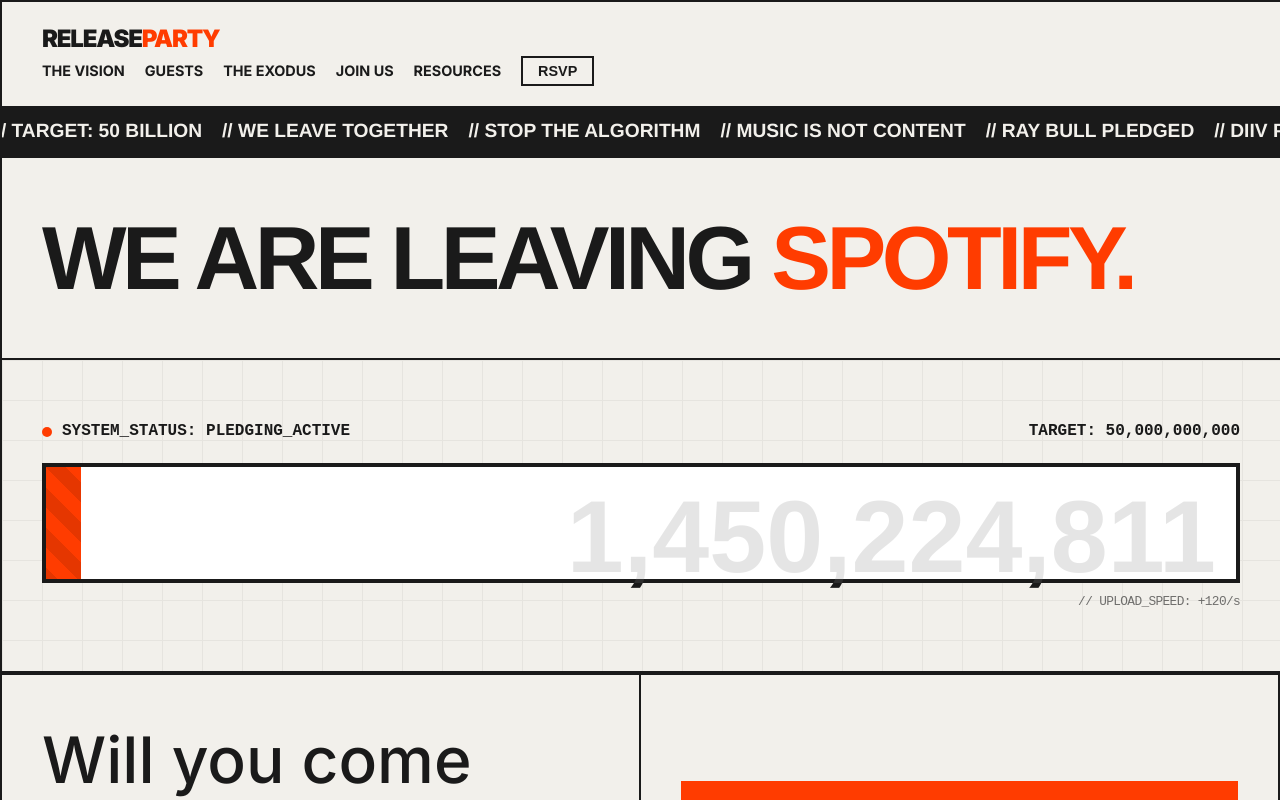
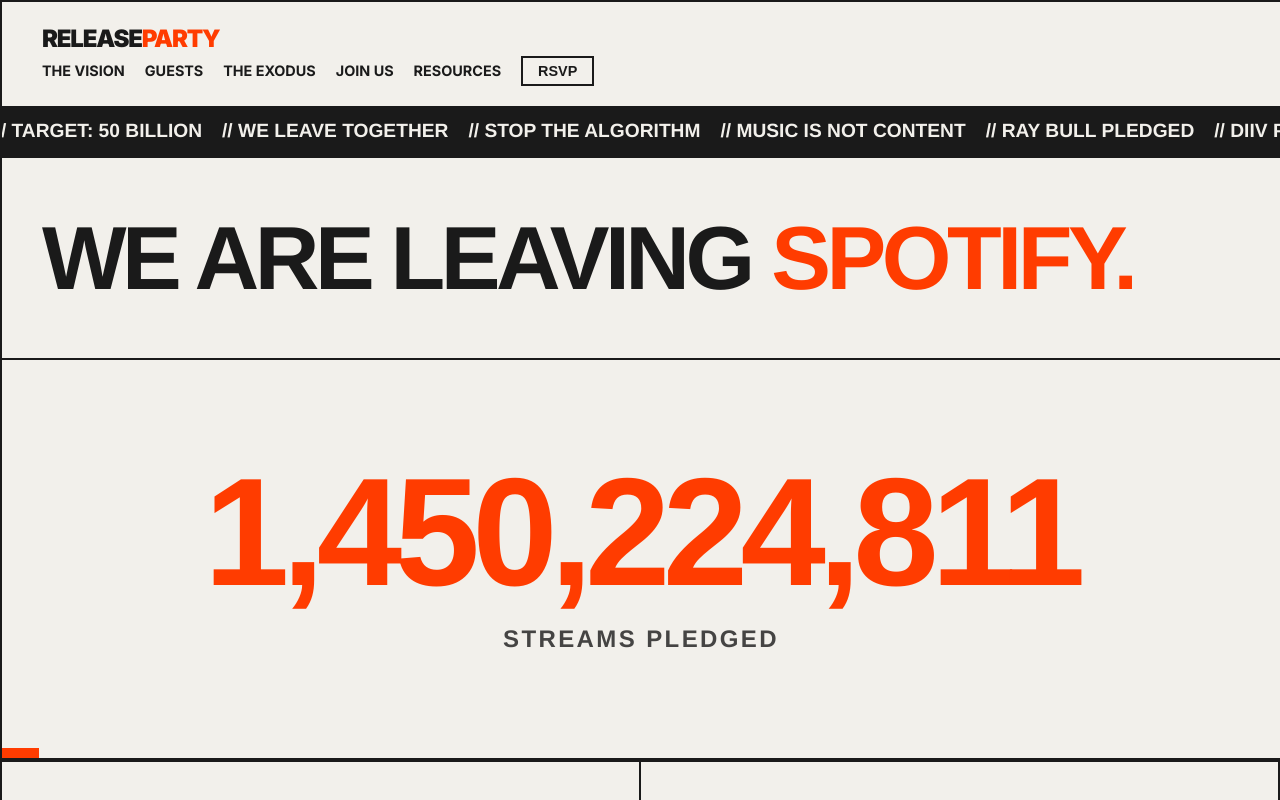
Before and after one commit to ang2990/releaseparty, a SvelteKit app: page / in a window 1280 px wide. Shown: the top 800 px of the page. Built offline with nearby package versions, Linux system fonts and the light colour scheme.

Commit message:
DESIGN: Simplify Ticker - Focus on the Number
- Remove industrial/video-game clutter

- Center and maximize the countdown number

- Move progress bar to a subtle bottom indicator

```diff
--- a/src/app.css
+++ b/src/app.css
@@ -120,108 +120,63 @@
     overflow: hidden;
 }
 
-/* INDUSTRIAL PROGRESS TICKER */
-.progress-meta {
+/* --- PROGRESS TICKER (MINIMAL) --- */
+.hero-counter-box {
+    background: var(--bg-color);
+    color: var(--text-color);
+    padding: 100px 40px; /* More vertical space */
     display: flex;
-    justify-content: space-between;
-    align-items: flex-end;
-    margin-bottom: 20px;
-    font-family: 'Courier New', monospace;
-    font-weight: 700;
-    text-transform: uppercase;
-    z-index: 2;
+    flex-direction: column;
+    justify-content: center;
+    align-items: center; /* Center everything */
+    width: 100%;
+    min-height: 400px;
+    border-bottom: 2px solid var(--line-color);
     position: relative;
 }
 
-.progress-label {
-    font-size: 1rem;
-    display: flex;
-    align-items: center;
-    gap: 10px;
+.progress-value {
+    font-family: var(--font-heading);
+    font-weight: 900;
+    /* Massive responsive scaling */
+    font-size: clamp(4rem, 12vw, 15rem);
+    line-height: 0.9;
+    letter-spacing: -0.05em;
+    color: var(--accent-color);
+    margin-bottom: 20px;
+    text-align: center;
+    font-variant-numeric: tabular-nums; /* Prevent jitter */
 }
 
-.progress-status {
-    display: inline-block;
-    width: 10px;
-    height: 10px;
-    background: var(--accent-color);
-    border-radius: 50%;
-    animation: blink 1s infinite;
+.progress-label {
+    font-family: var(--font-heading);
+    font-weight: 700;
+    font-size: clamp(1rem, 2vw, 1.5rem);
+    text-transform: uppercase;
+    letter-spacing: 0.1em;
+    opacity: 0.8;
 }
 
+/* Subtle Bottom Progress Bar */
 .progress-container {
+    position: absolute;
+    bottom: 0;
+    left: 0;
     width: 100%;
-    height: 120px; /* Massive bar */
-    border: 4px solid var(--text-color);
-    position: relative;
-    background: #fff;
-    z-index: 2;
+    height: 10px; /* Thin line */
+    background: transparent;
 }
 
 .progress-bar {
     height: 100%;
     background: var(--accent-color);
-    width: 0%; /* JS will animate this */
-    position: relative;
-    overflow: hidden;
-    transition: width 0.5s ease-out;
+    width: 0%;
+    transition: width 0.2s linear;
 }
 
-/* Striped Warning Pattern */
-.progress-bar::after {
-    content: "";
-    position: absolute;
-    top: 0; left: 0; bottom: 0; right: 0;
-    background-image: linear-gradient(
-        45deg,
-        rgba(0, 0, 0, 0.1) 25%,
-        transparent 25%,
-        transparent 50%,
-        rgba(0, 0, 0, 0.1) 50%,
-        rgba(0, 0, 0, 0.1) 75%,
-        transparent 75%,
-        transparent
-    );
-    background-size: 40px 40px;
-    animation: move-stripes 1s linear infinite;
-}
-
-/* The Big Number Overlay */
-.progress-value {
-    position: absolute;
-    right: 20px;
-    bottom: -10px; /* Slight overlap */
-    font-family: var(--font-heading);
-    font-weight: 900;
-    font-size: clamp(3rem, 8vw, 10rem);
-    line-height: 1;
-    color: var(--text-color);
-    mix-blend-mode: exclusion; /* Cool effect over the orange bar */
-    pointer-events: none;
-    white-space: nowrap;
-}
-
-/* Technical grid lines background */
-.hero-counter-box::before {
-    content: "";
-    position: absolute;
-    top: 0; left: 0; width: 100%; height: 100%;
-    background-image:
-        linear-gradient(var(--line-color) 1px, transparent 1px),
-        linear-gradient(90deg, var(--line-color) 1px, transparent 1px);
-    background-size: 40px 40px;
-    opacity: 0.05;
-    z-index: 1;
-}
-
-@keyframes blink {
-    0%, 100% { opacity: 1; }
-    50% { opacity: 0; }
-}
-
-@keyframes move-stripes {
-    0% { background-position: 0 0; }
-    100% { background-position: 40px 40px; }
+/* Remove old conflicting styles */
+.progress-meta, .progress-status {
+    display: none;
 }
 
 /* --- NAVIGATION --- */
--- a/src/routes/+page.svelte
+++ b/src/routes/+page.svelte
@@ -28,21 +28,11 @@
 <!-- LIVE TICKER SECTION -->
 <div class="grid-row">
     <div class="hero-counter-box" style="border-right: none; width: 100%;">
-        <div class="progress-meta">
-            <div class="progress-label">
-                <span class="progress-status"></span>
-                SYSTEM_STATUS: PLEDGING_ACTIVE
-            </div>
-            <div>TARGET: 50,000,000,000</div>
-        </div>
+        <div class="progress-value" id="mainCounter">1,450,221,161</div>
+        <div class="progress-label">Streams Pledged</div>
 
         <div class="progress-container">
             <div class="progress-bar" id="progressBar" style="width: 2.9%;"></div>
-            <div class="progress-value" id="mainCounter">1,450,221,161</div>
-        </div>
-
-        <div class="font-mono" style="margin-top: 10px; font-size: 0.8rem; text-align: right; opacity: 0.6;">
-            // UPLOAD_SPEED: +120/s
         </div>
     </div>
 </div>
```
